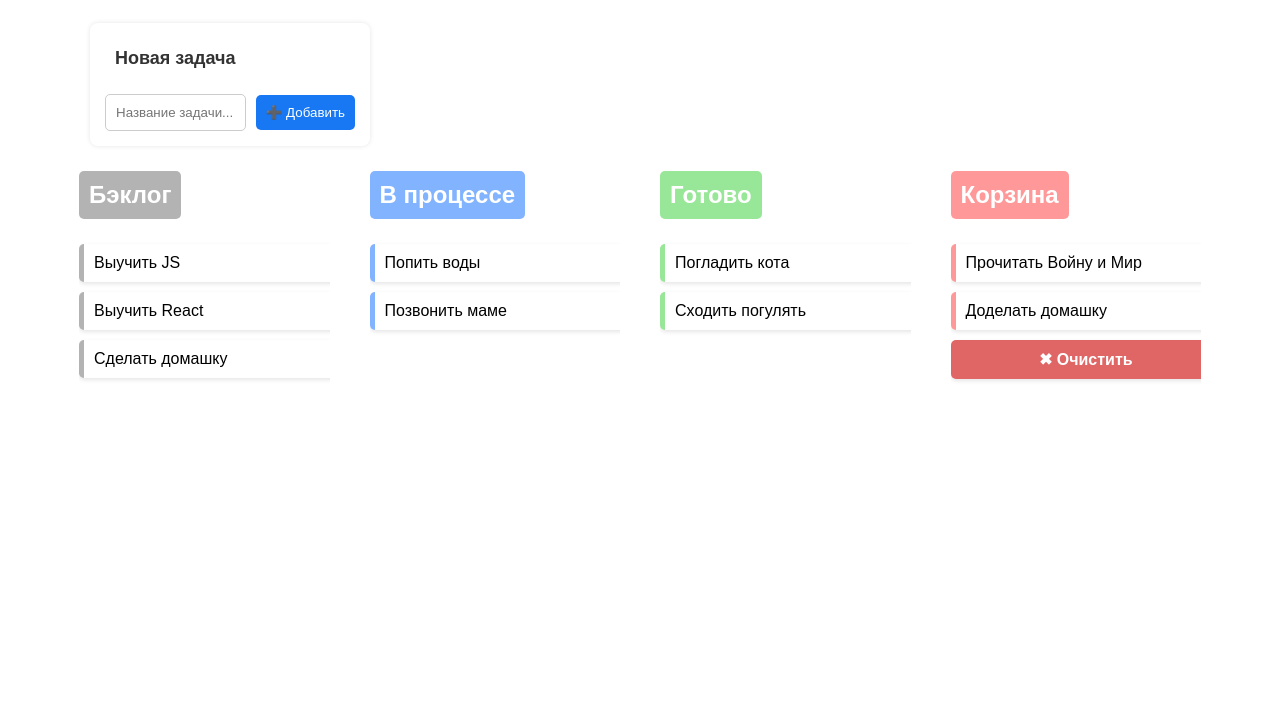
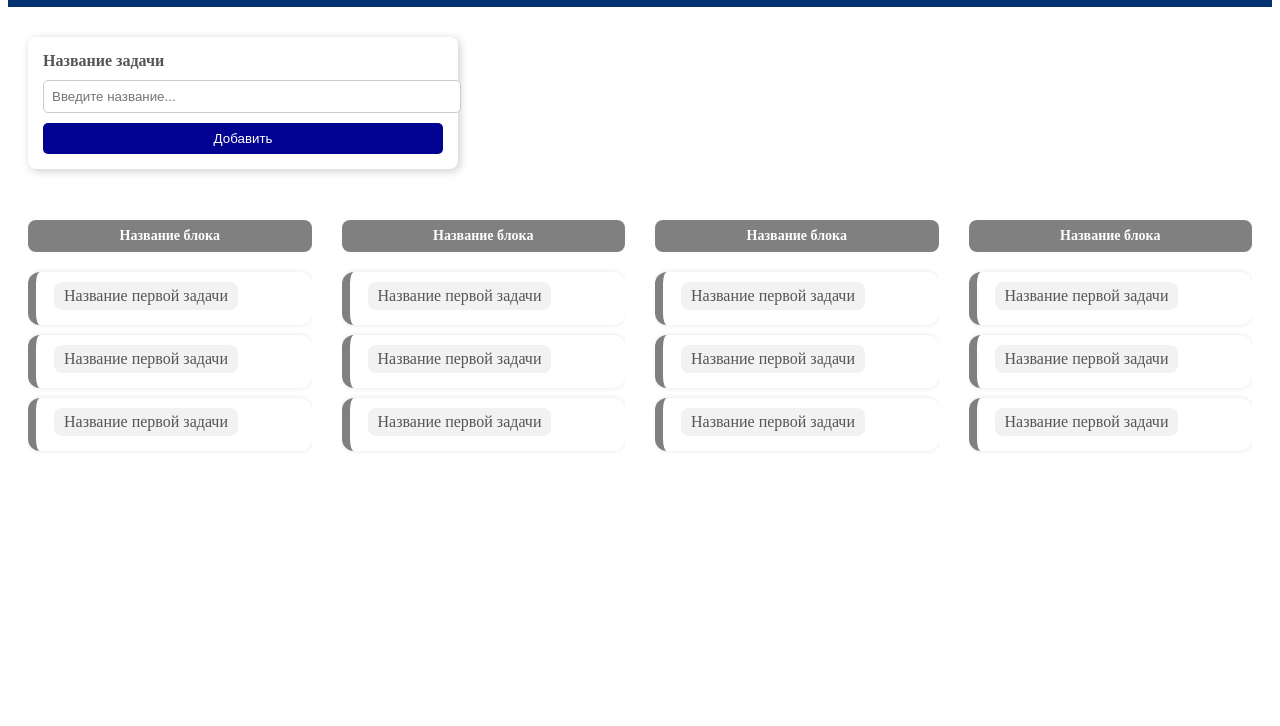
Before and after one commit to Errorvel/IshumbaevaVelera, a plain HTML site: page index.html in a window 1280 px wide. Shown: the part 74-800 px from the top of the page. Drawn offline with Linux system fonts and the light colour scheme.

Commit message:
Добавление изменения laba2

```diff
--- /dev/null
+++ b/css/styles.css
@@ -0,0 +1,178 @@
+
+.task-board {
+  display: flex;
+  flex-direction: column;
+  justify-content: flex-start;
+  gap: 20px;
+  padding: 20px;
+  width: 100%;
+  box-sizing: border-box;
+}
+
+.taskboard {
+  background: #053071;
+  color: white;
+  text-align: center;
+  padding: 4px 0;
+  font-size: 13px;
+  width: 100%;
+  box-sizing: border-box;
+}
+
+.top-row {
+  display: flex;
+  justify-content: flex-start;
+  align-items: flex-start;
+  gap: 30px;
+  width: 100%;
+  box-sizing: border-box;
+}
+
+.new-task-modal {
+  width: 100%;
+  max-width: 400px;
+  background: white;
+  padding: 15px;
+  border-radius: 8px;
+  box-shadow: 2px 2px 10px rgba(0, 0, 0, 0.2);
+  display: flex;
+  flex-direction: column;
+  align-items: stretch;
+  gap: 10px;
+  margin-top: 10px;
+}
+
+.new-task-modal h2 {
+  margin: 0;
+  font-size: 16px;
+  text-align: left;
+  color: #565555;
+}
+
+
+.new-task-modal input {
+  width: 100%;
+  padding: 8px;
+  border: 1px solid #ccc;
+  border-radius: 5px;
+}
+
+.new-task-modal button {
+  padding: 8px 15px;
+  border: none;
+  background: rgb(3, 3, 145);
+  color: white;
+  cursor: pointer;
+  border-radius: 5px;
+  width: 100%;
+}
+
+
+.tasks-row {
+  display: flex;
+  justify-content: space-between;
+  gap: 30px;
+  flex-wrap: nowrap;
+  width: 100%;
+  margin-top: 20px;
+}
+
+.column {
+  flex: 1;
+  max-width: 400px;
+  display: flex;
+  flex-direction: column;
+  align-items: stretch;
+  gap: 10px;
+}
+
+.column h2 {
+  font-size: 14px;
+  padding: 8px 15px;
+  border-radius: 8px;
+  margin-bottom: 10px;
+  background: #808080;
+  color: white;
+  text-align: center;
+  width: 100%;
+  box-sizing: border-box;
+}
+
+ul {
+  list-style: none;
+  margin: 0;
+  padding: 0;
+  width: 100%;
+}
+
+
+.column li {
+  padding: 10px 18px;
+  border-radius: 12px;
+  box-shadow: 0 0 5px rgba(0, 0, 0, 0.1);
+  background: white;
+  font-size: 14px;
+  text-align: left;
+  white-space: nowrap;
+  overflow: hidden;
+  text-overflow: ellipsis;
+  position: relative;
+  cursor: grab;
+  display: flex;
+  align-items: center;
+  justify-content: flex-start;
+  gap: 10px;
+  border-left: 8px solid #808080;
+  margin-bottom: 10px;
+}
+
+
+.task-title {
+  display: block;
+  background: #f2f2f2;
+  padding: 5px 10px;
+  border-radius: 8px;
+  font-size: 16px;
+  color: #565555;
+  margin-bottom: 5px;
+}
+
+.column {
+  flex: 1;
+  max-width: 400px;
+  display: flex;
+  flex-direction: column;
+  align-items: stretch;
+  gap: 10px;
+  transition: all 0.3s ease;
+  overflow: hidden;
+  height: auto;
+}
+
+.column h2 {
+  font-size: 14px;
+  padding: 8px 15px;
+  border-radius: 8px;
+  margin-bottom: 10px;
+  background: #808080;
+  color: white;
+  text-align: center;
+  width: 100%;
+  box-sizing: border-box;
+}
+
+
+.tasks-container {
+  transition: all 0.3s ease;
+  display: block;
+}
+
+
+.column[style="height: 0px;"] .tasks-container {
+  display: none;
+}
+
+
+.column .tasks-container[style="display: none;"] {
+  display: none !important;
+}
--- a/index.html
+++ b/index.html
@@ -1,54 +1,14 @@
 <!DOCTYPE html>
 <html lang="ru">
-<head>
-    <meta charset="UTF-8">
-    <meta name="viewport" content="width=device-width, initial-scale=1.0">
+  <head>
+    <meta charset="UTF-8" />
+    <meta name="viewport" content="width=device-width, initial-scale=1.0" />
     <title>Список задач</title>
-    <link rel="stylesheet" href="styles.css">
-</head>
-<body>
+    <link rel="stylesheet" href="css/styles.css" />
+  </head>
+  <body>
     <div class="container">
-        <h1>Список задач</h1>
-        <div class="new-task-window">
-            <h2>Новая задача</h2>
-            <div class="new-task">
-                <input type="text" id="taskInput" placeholder="Название задачи...">
-                <button onclick="addTask()">➕ Добавить</button>
-            </div>
-        </div>
-        <div class="task-board">
-            <div class="column backlog">
-                <h2>Бэклог</h2>
-                <div class="tasks-container" id="backlog">
-                    <div class="task">Выучить JS</div>
-                    <div class="task">Выучить React</div>
-                    <div class="task">Сделать домашку</div>
-                </div>
-            </div>
-            <div class="column in-progress">
-                <h2>В процессе</h2>
-                <div class="tasks-container" id="inProgress">
-                    <div class="task">Попить воды</div>
-                    <div class="task">Позвонить маме</div>
-                </div>
-            </div>
-            <div class="column done">
-                <h2>Готово</h2>
-                <div class="tasks-container" id="done">
-                    <div class="task">Погладить кота</div>
-                    <div class="task">Сходить погулять</div>
-                </div>
-            </div>
-            <div class="column trash">
-                <h2>Корзина</h2>
-                <div class="tasks-container" id="trashContainer">
-                    <div class="task">Прочитать Войну и Мир</div>
-                    <div class="task">Доделать домашку</div>
-                    <div class="task clear-task" onclick="clearTrash()">✖ Очистить</div>
-                </div>
-            </div>
-        </div>
-    </div>
 
-</body>
+    <script src="../src/main.js" type="module" defer></script>
+  </body>
 </html>
--- /dev/null
+++ b/src/framework/render.js
@@ -0,0 +1,18 @@
+const RenderPosition = {
+  BEFOREBEGIN: 'beforebegin',
+  AFTERBEGIN: 'afterbegin',
+  BEFOREEND: 'beforeend',
+  AFTEREND: 'afterend',
+};
+
+function createElement(template) {
+  const newElement = document.createElement('div');
+  newElement.innerHTML = template;
+  return newElement.firstElementChild;
+}
+
+function render(component, container, place = RenderPosition.BEFOREEND) {
+  container.insertAdjacentElement(place, component.getElement());
+}
+
+export { RenderPosition, createElement, render };
--- /dev/null
+++ b/src/main.js
@@ -0,0 +1,42 @@
+import { render } from './framework/render.js';
+import HeaderComponent from './view/header-component.js';
+import BoardComponent from './view/board-component.js';
+import TaskListComponent from './view/task-list-component.js';
+import FormAddTaskComponent from './view/form-add-task-component.js';
+
+const bodyContainer = document.querySelector('body');
+
+render(new HeaderComponent(), bodyContainer);
+
+
+const boardComponent = new BoardComponent();
+render(boardComponent, bodyContainer);
+const boardElement = boardComponent.getElement();
+
+
+const formAddTaskComponent = new FormAddTaskComponent();
+render(formAddTaskComponent, boardElement);
+
+const tasksContainer = document.createElement("div");
+tasksContainer.classList.add("tasks-row");
+boardElement.appendChild(tasksContainer);
+
+
+const taskComponents = [];
+for (let i = 0; i < 4; i++) {
+  const taskListComponent = new TaskListComponent();
+  render(taskListComponent, tasksContainer);
+  taskListComponent.addTasks();
+  taskComponents.push(taskListComponent);
+}
+
+const addButton = formAddTaskComponent.getElement().querySelector("#addTaskBtn");
+const inputField = formAddTaskComponent.getElement().querySelector("#taskInput");
+
+addButton.addEventListener("click", () => {
+  const taskText = inputField.value.trim();
+  if (taskText) {
+    taskComponents[0].addTask(taskText);
+    inputField.value = "";
+  }
+});
--- /dev/null
+++ b/src/view/board-component.js
@@ -0,0 +1,22 @@
+import { createElement } from '../framework/render.js';
+
+function createBoardComponentTemplate() {
+  return `<div class="task-board"></div>`;
+}
+
+export default class BoardComponent {
+  getTemplate() {
+    return createBoardComponentTemplate();
+  }
+
+  getElement() {
+    if (!this.element) {
+      this.element = createElement(this.getTemplate());
+    }
+    return this.element;
+  }
+
+  removeElement() {
+    this.element = null;
+  }
+}
--- /dev/null
+++ b/src/view/form-add-task-component.js
@@ -0,0 +1,28 @@
+import { createElement } from "../framework/render.js";
+
+function createFormAddTaskComponentTemplate() {
+  return `
+    <div class="new-task-modal">
+      <h2>Название задачи</h2>
+      <input type="text" id="taskInput" placeholder="Введите название..." />
+      <button id="addTaskBtn">Добавить</button>
+    </div>
+  `;
+}
+
+export default class FormAddTaskComponent {
+  getTemplate() {
+    return createFormAddTaskComponentTemplate();
+  }
+
+  getElement() {
+    if (!this.element) {
+      this.element = createElement(this.getTemplate());
+    }
+    return this.element;
+  }
+
+  removeElement() {
+    this.element = null;
+  }
+}
--- /dev/null
+++ b/src/view/header-component.js
@@ -0,0 +1,26 @@
+import { createElement } from '../framework/render.js';
+
+function createHeaderComponentTemplate() {
+  return `
+    <header class="taskboard">
+      <h1>Список задач</h1>
+    </header>
+  `;
+}
+
+export default class HeaderComponent {
+  getTemplate() {
+    return createHeaderComponentTemplate();
+  }
+
+  getElement() {
+    if (!this.element) {
+      this.element = createElement(this.getTemplate());
+    }
+    return this.element;
+  }
+
+  removeElement() {
+    this.element = null;
+  }
+}
--- /dev/null
+++ b/src/view/task-component.js
@@ -0,0 +1,26 @@
+import { createElement } from '../framework/render.js';
+
+function createTaskComponentTemplate(taskText) {
+  return `
+    <li class="task-item">
+      <span class="task-title">${taskText}</span>
+    </li>
+  `;
+}
+
+export default class TaskComponent {
+  constructor(taskText) {
+    this.taskText = taskText;
+  }
+
+  getTemplate() {
+    return createTaskComponentTemplate(this.taskText);
+  }
+
+  getElement() {
+    if (!this.element) {
+      this.element = createElement(this.getTemplate());
+    }
+    return this.element;
+  }
+}
--- /dev/null
+++ b/src/view/task-list-component.js
@@ -0,0 +1,68 @@
+import { createElement } from '../framework/render.js';
+import TaskComponent from './task-component.js';
+import FormAddTaskComponent from './form-add-task-component.js';
+
+function createTaskListComponentTemplate(isFirstColumn) {
+  return `
+    <div class="column">
+      ${isFirstColumn ? '<div class="form-container"></div>' : ''}
+      <h2>Название блока</h2>
+      <div class="tasks-container"></div>
+    </div>
+  `;
+}
+
+export default class TaskListComponent {
+  constructor(isFirstColumn = false) {
+    this.isFirstColumn = isFirstColumn;
+    if (isFirstColumn) {
+      this.formComponent = new FormAddTaskComponent();
+    }
+  }
+
+  getTemplate() {
+    return createTaskListComponentTemplate(this.isFirstColumn);
+  }
+
+  getElement() {
+    if (!this.element) {
+      this.element = createElement(this.getTemplate());
+      if (this.isFirstColumn) {
+        this.addForm();
+      }
+    }
+    return this.element;
+  }
+
+  addForm() {
+    const formContainer = this.getElement().querySelector('.form-container');
+    formContainer.appendChild(this.formComponent.getElement());
+
+    const addButton = this.formComponent.getElement().querySelector("#addTaskBtn");
+    const inputField = this.formComponent.getElement().querySelector("#taskInput");
+
+    addButton.addEventListener("click", () => {
+      const taskText = inputField.value.trim();
+      if (taskText) {
+        this.addTask(taskText);
+        inputField.value = "";
+      }
+    });
+  }
+
+  addTask(taskText) {
+    const taskItemsContainer = this.getElement().querySelector('.tasks-container');
+    const task = new TaskComponent(taskText);
+    taskItemsContainer.appendChild(task.getElement());
+  }
+
+  addTasks() {
+    for (let i = 1; i <= 3; i++) {
+      this.addTask("Название первой задачи");
+    }
+  }
+
+  removeElement() {
+    this.element = null;
+  }
+}
```
Also changed, not shown: markup/index.html (added, +54 -0 lines).
